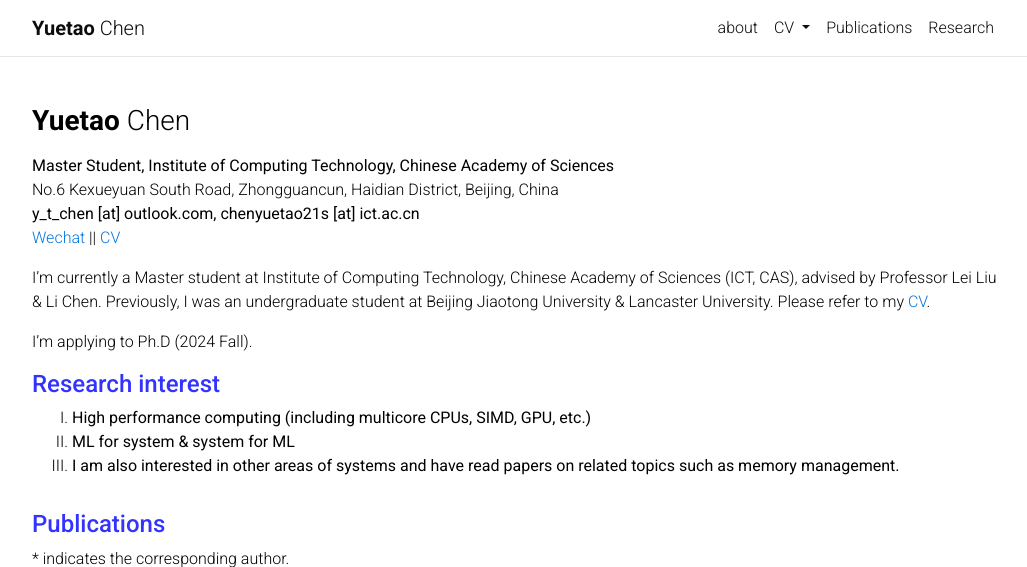
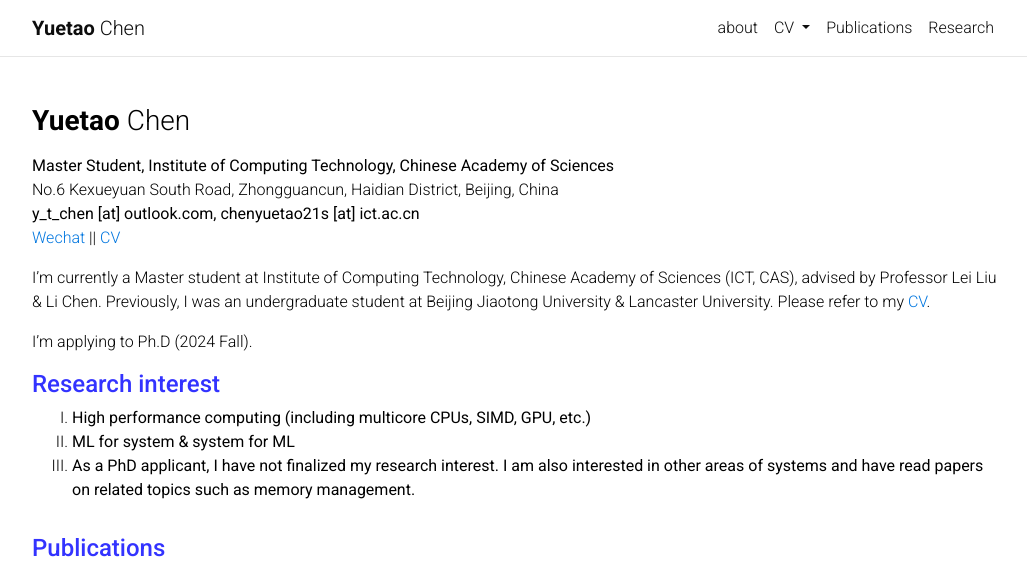
Before and after one commit to chenytpersonalpage/chenytpersonalpage.github.io, a Jekyll site: the page built from _pages/about.md, in a window 1280 px wide and 900 px high, cut to the strip 0-567 px from the top of the window. Shown: the whole strip, without its empty margins (123-1150 px from the left). Built offline with Jekyll 4.4.1, drawn with Linux system fonts in a browser that asks for light colours; comment, search, counter and statistics services are not loaded.

Commit message:
Update reasearch interest

```diff
--- a/_includes/highlights.html
+++ b/_includes/highlights.html
@@ -3,7 +3,7 @@
 <ol style="list-style-type:upper-roman">
   <li><b>High performance computing (including multicore CPUs, SIMD, GPU, etc.)</b></li>
   <li><b>ML for system & system for ML</b></li>
-  <li><b>I am also interested in other areas of systems and have read papers on related topics such as memory management.</b></li>
+  <li><b>As a PhD applicant, I have not finalized my research interest. I am also interested in other areas of systems and have read papers on related topics such as memory management.</b></li>
 </ol>
 
 <!-- <h4 id="preprints">Preprints</h4>
```
